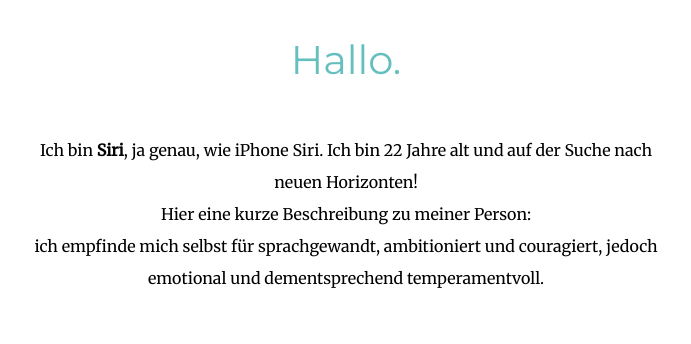
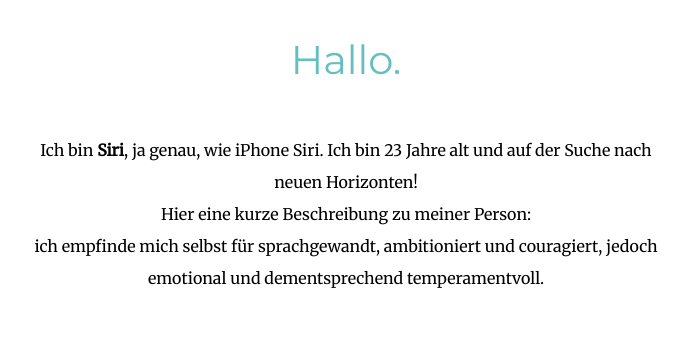
Before and after one commit to sirixv/cvMain, a plain HTML site: page index.html in a window 1280 px wide. Shown: the part 1323-1667 px from the top of the page, 294-985 px from the left. Drawn offline with Linux system fonts and the light colour scheme.

Commit message:
Update index.html

```diff
--- a/index.html
+++ b/index.html
@@ -26,7 +26,7 @@
     <div class="profile">
       <img class="profileImage circular" src="images/Bewerbungsbild.jpg" alt="profilbild">
       <h2>Hallo.</h2>
-      <p class="halloDescription">Ich bin <strong>Siri</strong>, ja genau, wie iPhone Siri. Ich bin 22 Jahre alt und auf der Suche nach neuen Horizonten!
+      <p class="halloDescription">Ich bin <strong>Siri</strong>, ja genau, wie iPhone Siri. Ich bin 23 Jahre alt und auf der Suche nach neuen Horizonten!
         <br> Hier eine kurze Beschreibung zu meiner Person: <br> ich empfinde mich selbst für sprachgewandt, ambitioniert und couragiert, jedoch emotional und dementsprechend temperamentvoll.</p>
     </div>
     <hr>
```
